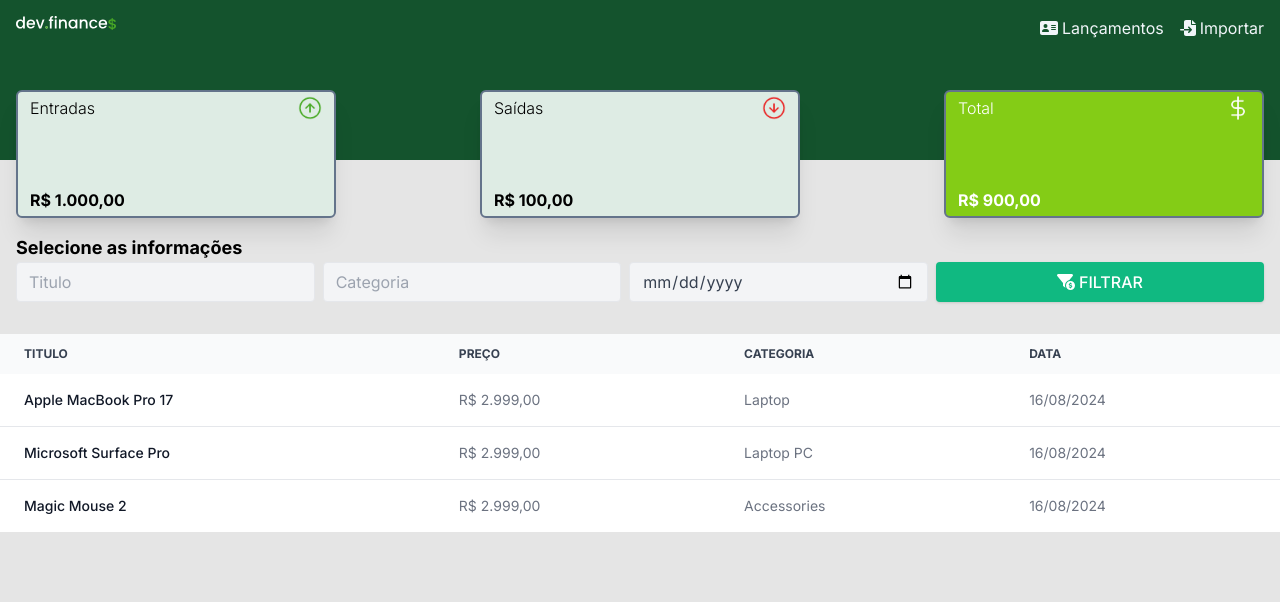
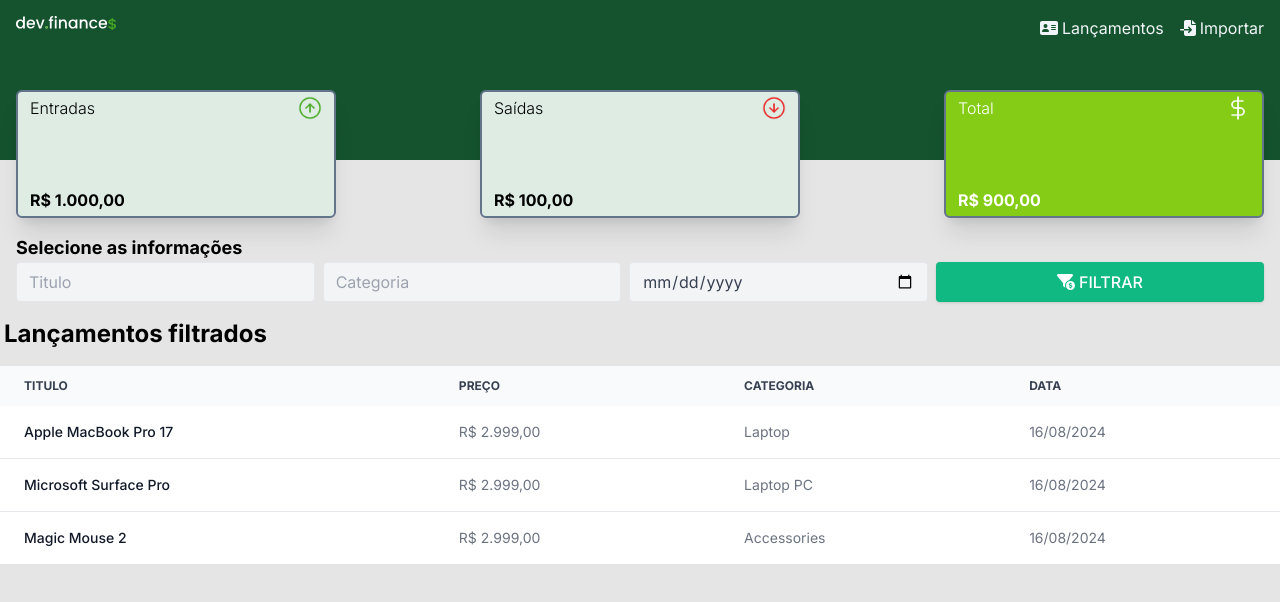
Before and after one commit to thiago-santanna/tss-cloud-finances, a Next.js app: page /dashboard in a window 1280 px wide. Shown: the top 602 px of the page. Built offline with nearby package versions, Linux system fonts and the light colour scheme.

Commit message:
titulo do grid

```diff
--- a/src/app/dashboard/page.tsx
+++ b/src/app/dashboard/page.tsx
@@ -44,6 +44,8 @@ export default function Dashboard() {
 
       <FormFilter />
 
+      <div className="text-2xl font-bold pl-1">Lançamentos filtrados</div>
+
       <SimpleTable />
     </>
   );
```
